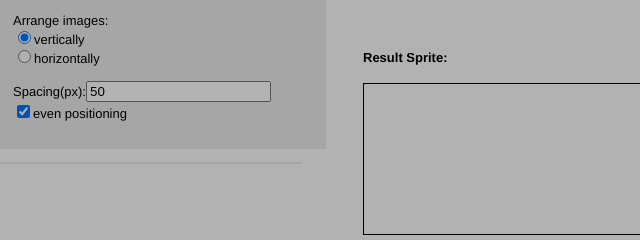
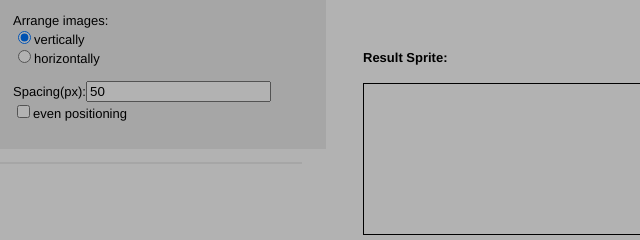
Before and after one commit to potch/spritificator, a plain HTML site: page index.html in a window 1280 px wide. Shown: the top 240 px of the page, 0-640 px from the left. Drawn offline with nearby package versions, Linux system fonts and the light colour scheme.

```diff
--- a/index.html
+++ b/index.html
@@ -93,7 +93,7 @@
         <label><input type="radio" name="orientation" checked="checked" value="vertical"/>vertically</label>
         <label><input type="radio" name="orientation" value="horiz"/>horizontally</label><br/>
         <label>Spacing(px):<input id="spacing" name="spacing" value="50"/></label>
-        <label><input type="checkbox" id="spacingMode" name="spacingMode" checked="checked"/>even positioning</label><br/>
+        <label><input type="checkbox" id="spacingMode" name="spacingMode" />even positioning</label><br/>
       </form>
     </div>
     <ul id="list">
```
